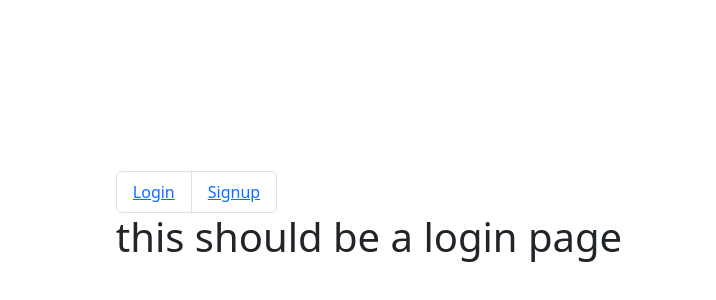
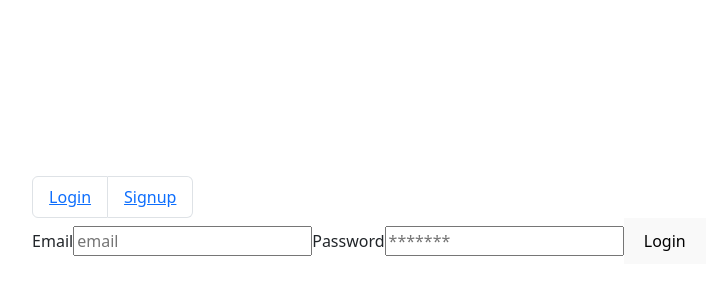
Before and after one commit to jpatterson933/ocean_data, a React (Vite) app in the folder client/: page /login in a window 1280 px wide. Shown: the part 180-480 px from the top of the page, without its empty margins (271-987 px from the left). Built offline with nearby package versions, Linux system fonts and the light colour scheme.

Commit message:
now have the ability to login an existing user

```diff
--- a/client/src/pages/Login.jsx
+++ b/client/src/pages/Login.jsx
@@ -1,6 +1,60 @@
+import { useState } from "react";
+import { useMutation } from "@apollo/client";
+import { Link } from "react-router-dom";
+import { LOGIN_USER } from "../utils/mutations";
+import Auth from "../utils/auth";
+
 function Login(){
+
+    const [formState, setFormState] = useState({ email: "", password: ""});
+    const [loginUser, {error}] = useMutation(LOGIN_USER);
+
+    const handleFormSubmit = async(event) => {
+        event.preventDefault();
+        try {
+            const mutationResponse = await loginUser({
+                variables: {
+                    email: formState.email,
+                    password: formState.password,
+                }
+            });
+            const token = mutationResponse.data.loginUser.token;
+            Auth.login(token);
+        } catch(error) {
+            console.error(error);
+        }
+    };
+
+    const handleChange = (event) => {
+        const {name, value } = event.target;
+        setFormState({
+            ...formState,
+            [name]: value
+        });
+    };
+
+
+
     return(
-        <h1>this should be a login page</h1>
+        <form onSubmit={handleFormSubmit}>
+            <label htmlFor="email">Email</label>
+            <input
+                placeholder="email"
+                name="email"
+                type="email"
+                id="email"
+                onChange={handleChange}
+            />
+            <label htmlFor="password">Password</label>
+            <input
+                placeholder="*******"
+                name="password"
+                type="password"
+                id="password"
+                onChange={handleChange}
+            />
+            <button type="submit">Login</button>
+        </form>
     )
 }
 
--- a/client/src/utils/mutations.js
+++ b/client/src/utils/mutations.js
@@ -17,6 +17,17 @@ export const ADD_USER = gql`
     }
 `
 
+export const LOGIN_USER = gql`
+    mutation loginUser($email: String!, $password: String!) {
+        loginUser(email: $email, password: $password) {
+            token
+            user {
+                _id
+            }
+        }
+    }
+`
+
 export const FETCH_CITY_DATA = gql`
     mutation fetchCityData($cityName: String!) {
         fetchCityData(cityName: $cityName)
```
Also changed, not shown: 2 other files (tests, documents, lock files or other folders).
